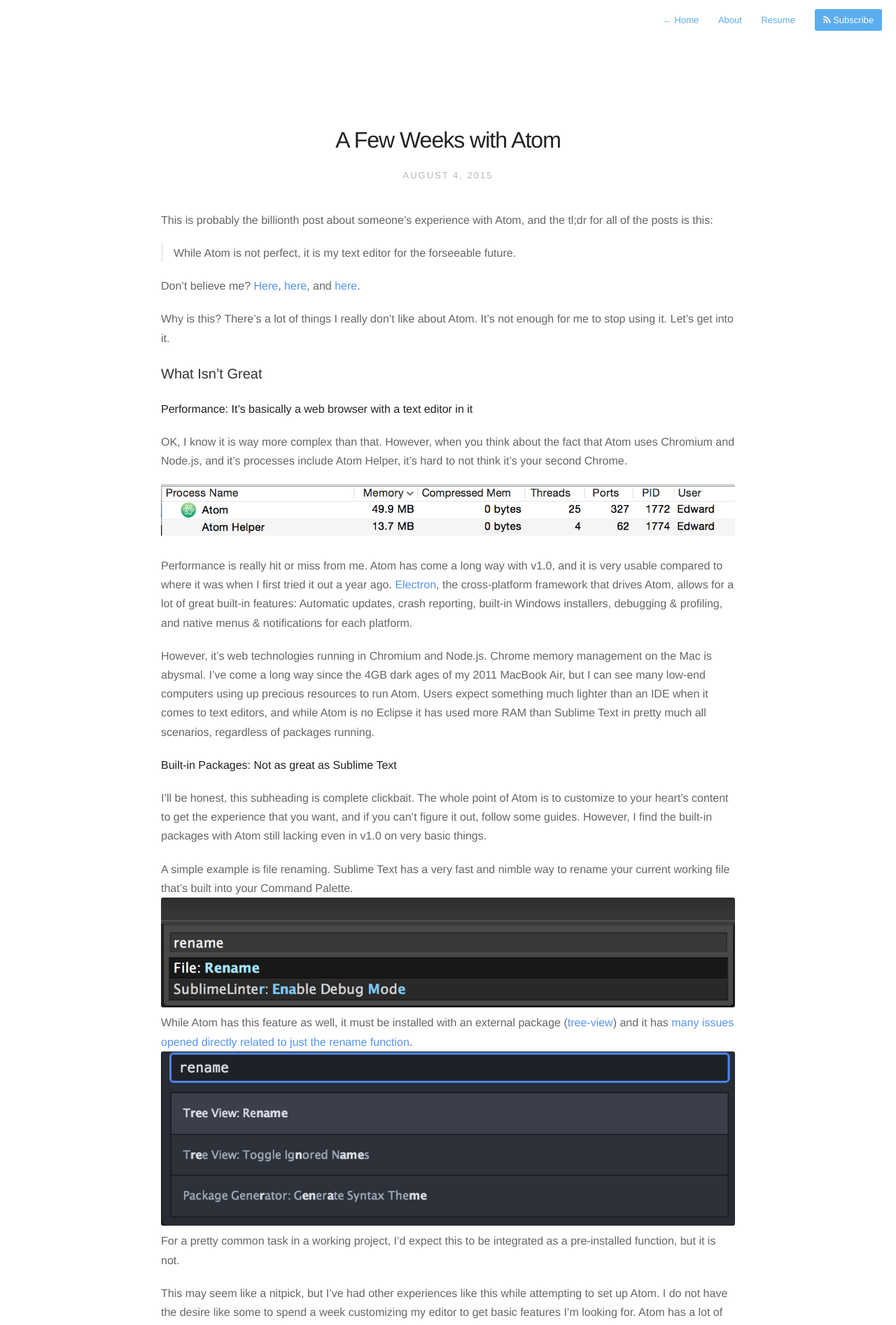
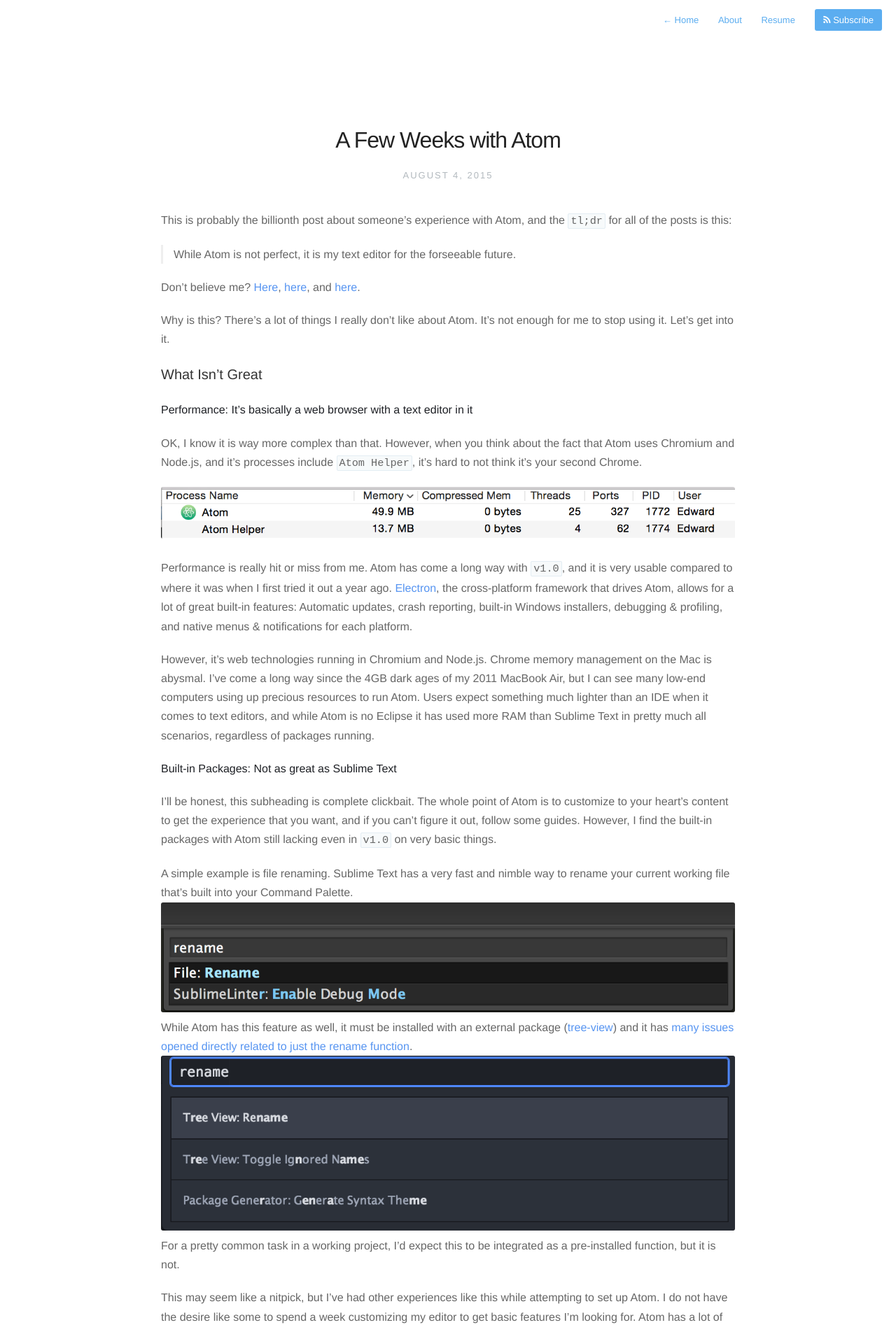
Before and after one commit to ebramanti/bramanti.me, a Jekyll site: the page built from _posts/2015-08-04-a-few-weeks-with-atom.markdown, in a window 1280 px wide. Shown: the top 1894 px of the page at 70% size. Built offline with Jekyll 4.4.1, drawn with Linux system fonts in a browser that asks for light colours; nearby versions of some CDN libraries; comment, search, counter and statistics services are not loaded.

Commit message:
Add styling for inline code

```diff
--- a/assets/css/style.css
+++ b/assets/css/style.css
@@ -292,6 +292,16 @@
 }
 
 span.code { font-family:Menlo, Monaco, Courier; background-color:#EEE; font-size:14px; }
+
+p > code, tt {
+    padding: 1px 3px;
+    font-family: Inconsolata, monospace, sans-serif;
+    font-size: 0.95em;
+    white-space: pre-wrap;
+    border: #E3EDF3 1px solid;
+    background: #F7FAFB;
+    border-radius: 2px;
+}
 
 pre	{
 	font-family:Menlo, Monaco, Courier;
```
